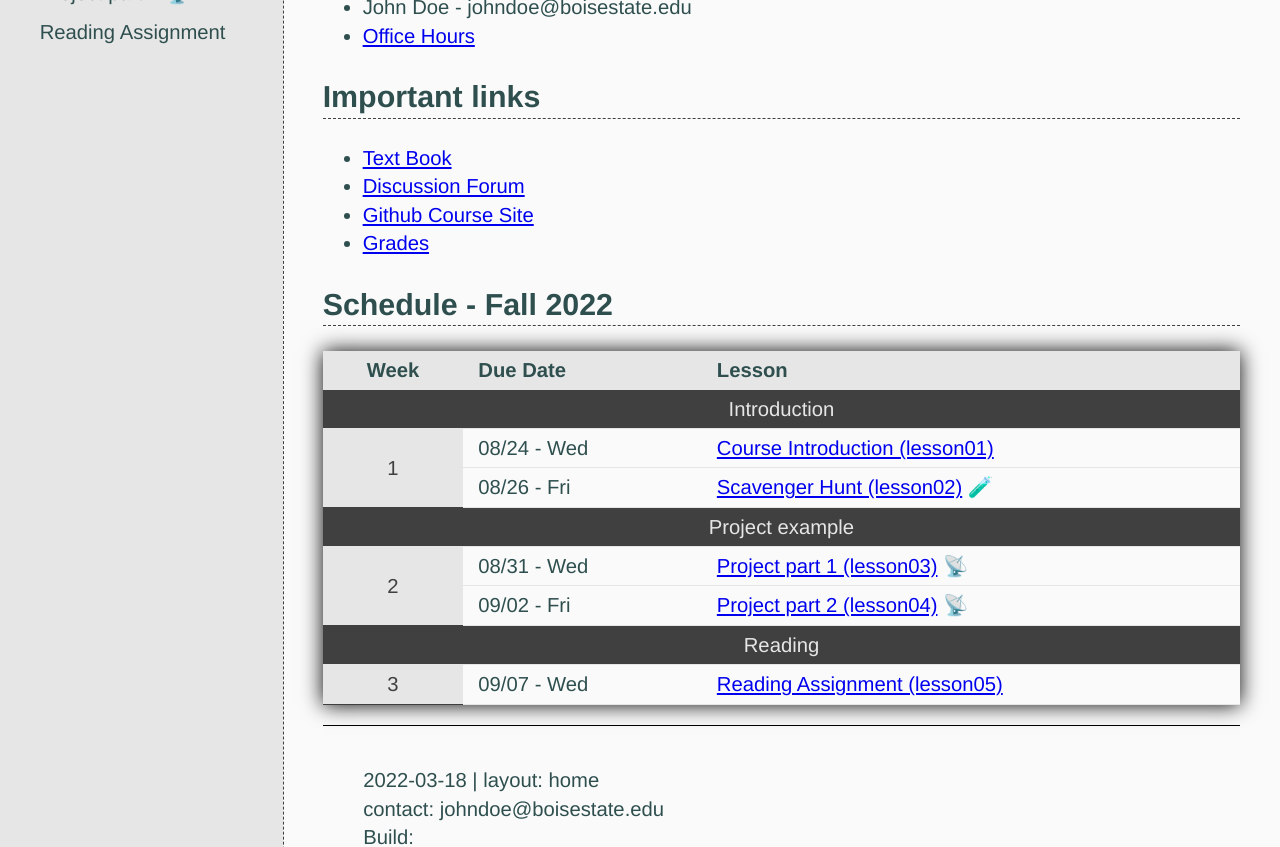
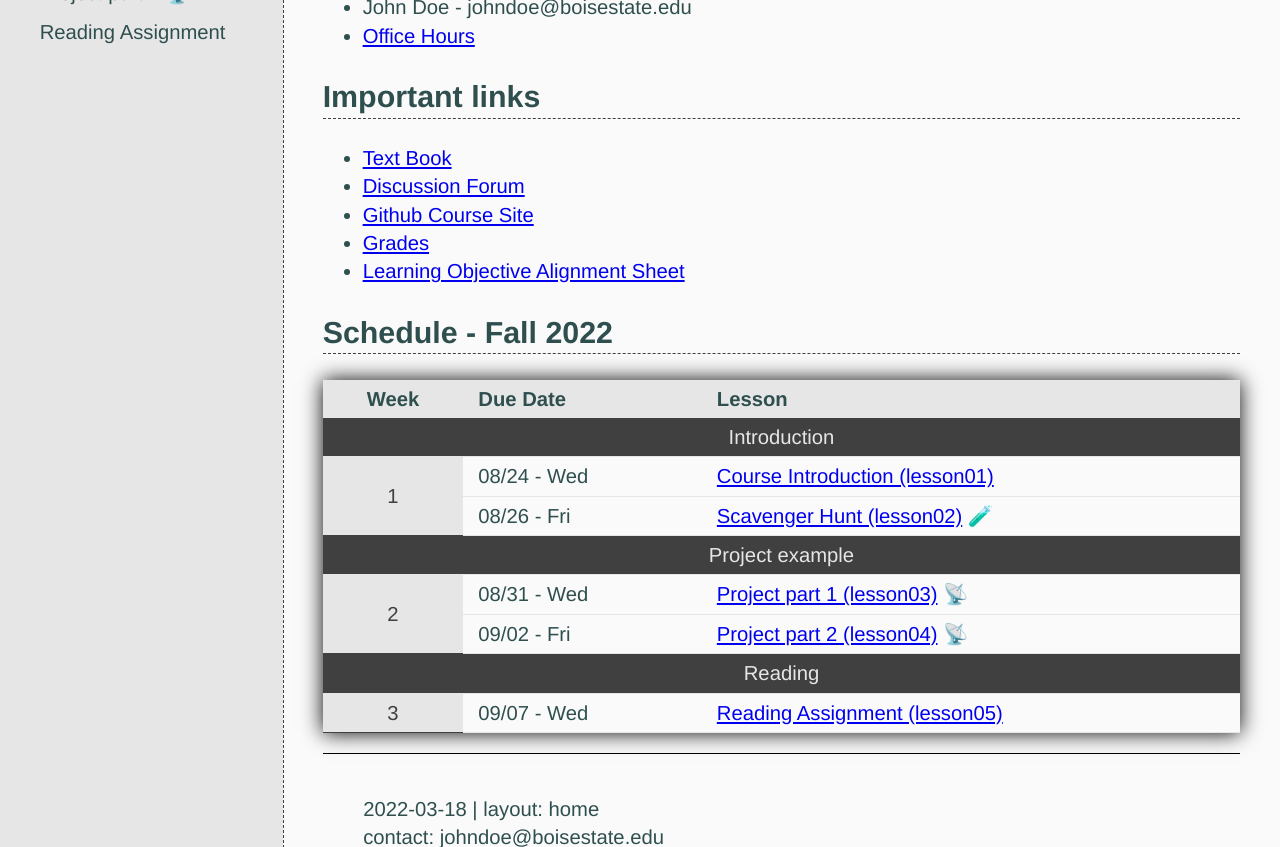
Before and after one commit to shanep/class-theme, a Jekyll site: the page built from index.html, in a window 1280 px wide and 900 px high, scrolled down 449 px, cut to the strip 0-847 px from the top of the window. Built offline with Jekyll 4.4.1, drawn with Linux system fonts in a browser that asks for light colours.

Commit message:
Updated theme

```diff
--- a/_includes/semester-info.html
+++ b/_includes/semester-info.html
@@ -33,6 +33,7 @@
     <li><a href="{{tableFile.discussion}}">Discussion Forum</a></li>
     <li><a href="{{tableFile.github}}">Github Course Site</a></li>
     <li><a href="{{tableFile.grades}}">Grades</a></li>
+    <li><a href="{{tableFile.learning-objectives}}">Learning Objective Alignment Sheet</a></li>
   </ul>
 
   <h2 id="schedule">Schedule - {{tableFile.semester}}</h2>
```
Also changed, not shown: shanep-class.gemspec.
